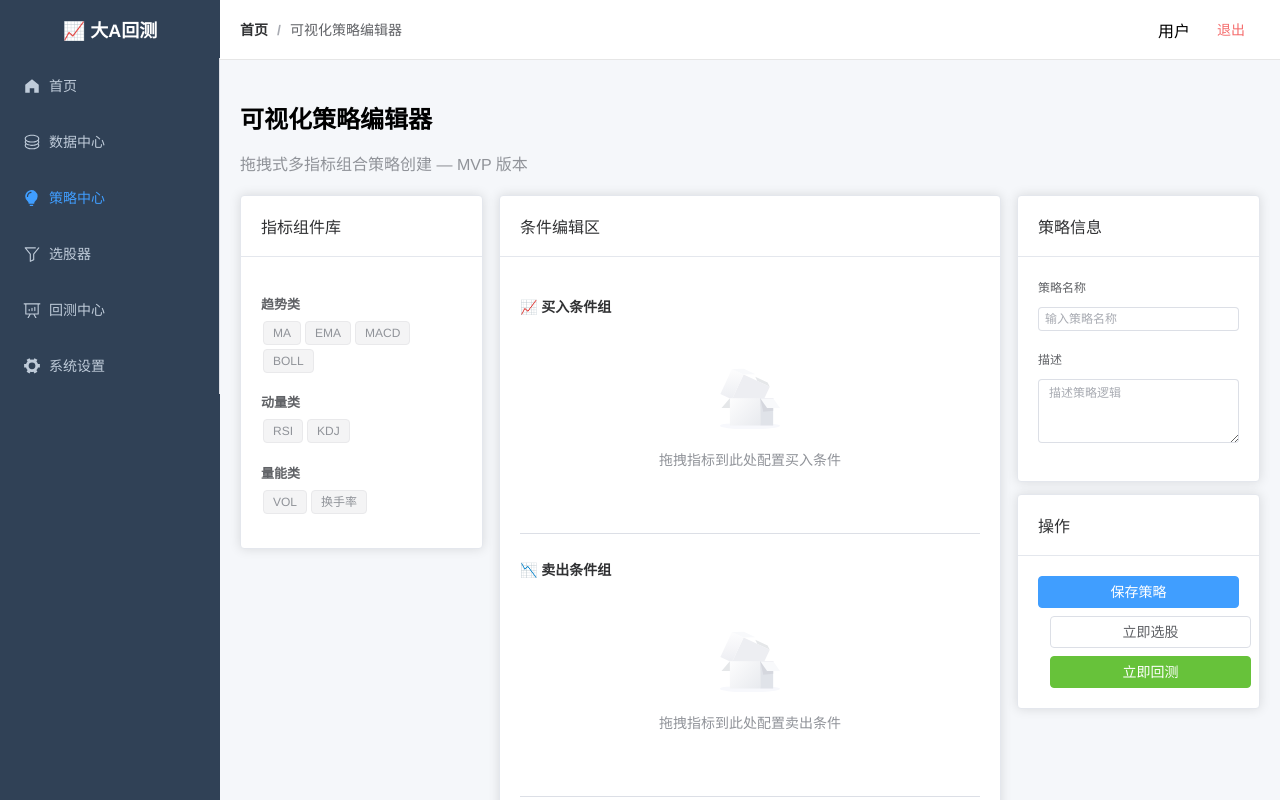
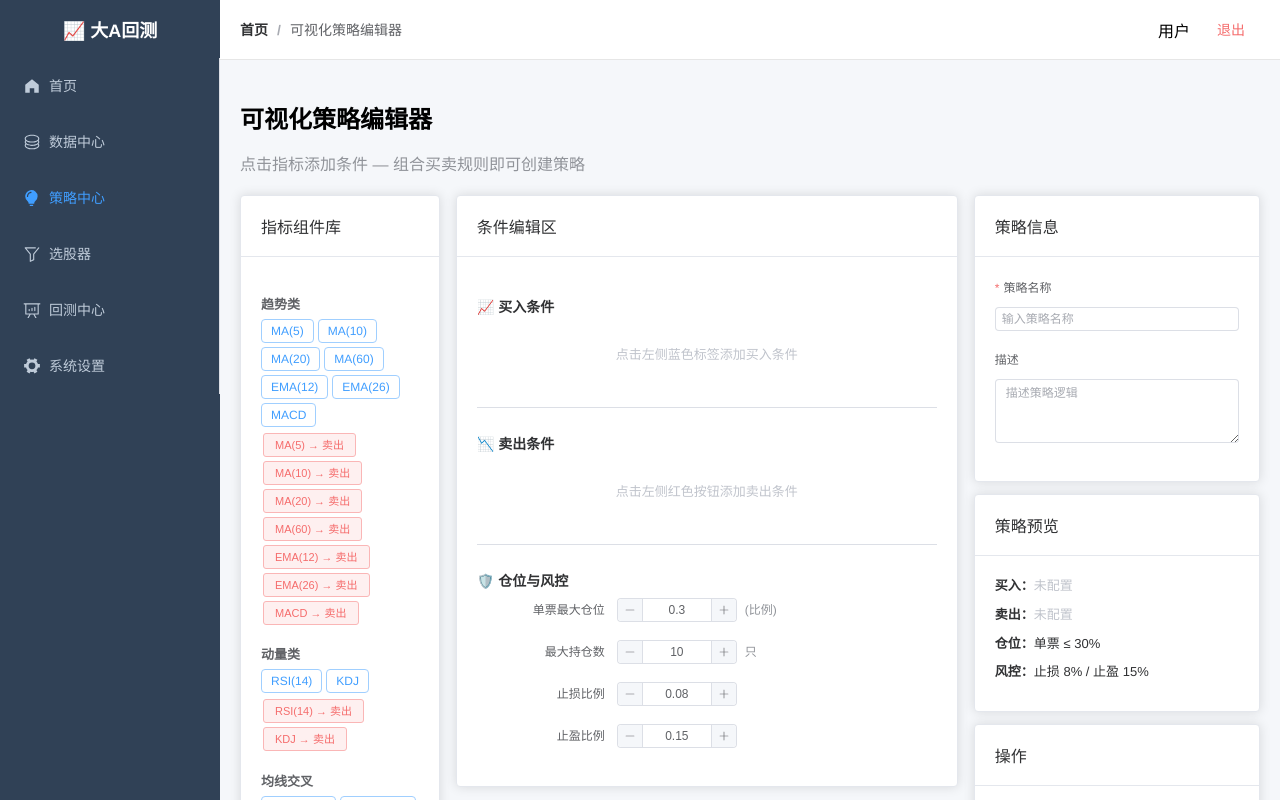
Before and after one commit to 2578D/stock-backtest-system, a Vue app in the folder frontend/: page /stock/strategies/create/visual in a window 1280 px wide. Built offline with nearby package versions, Linux system fonts and the light colour scheme; sample sign-in values are in the browser's storage.

Commit message:
refactor: 可视化策略编辑器 — 拖拽改点击选择

```diff
--- a/frontend/src/views/strategy/VisualStrategyEditor.vue
+++ b/frontend/src/views/strategy/VisualStrategyEditor.vue
@@ -1,56 +1,132 @@
 <script setup lang="ts">
-// Visual strategy editor — core page, P0
 import { ref } from "vue";
+import { useRouter } from "vue-router";
+import { strategyApi } from "@/api";
+import { ElMessage } from "element-plus";
 
+const router = useRouter();
 const strategyName = ref("");
 const strategyDesc = ref("");
+const saving = ref(false);
 
-// Mock indicator library
+// Indicator library
 const indicators = [
   { category: "趋势类", items: [
-    { name: "MA", params: [5, 10, 20, 60, 120, 250] },
-    { name: "EMA", params: [12, 26] },
-    { name: "MACD", params: [12, 26, 9] },
-    { name: "BOLL", params: [20, 2] },
+    { name: "MA(5)", key: "ma5", desc: "5日均线" },
+    { name: "MA(10)", key: "ma10", desc: "10日均线" },
+    { name: "MA(20)", key: "ma20", desc: "20日均线" },
+    { name: "MA(60)", key: "ma60", desc: "60日均线" },
+    { name: "EMA(12)", key: "ema12", desc: "12日指数均线" },
+    { name: "EMA(26)", key: "ema26", desc: "26日指数均线" },
+    { name: "MACD", key: "macd", desc: "MACD指标" },
   ]},
   { category: "动量类", items: [
-    { name: "RSI", params: [6, 14] },
-    { name: "KDJ", params: [9, 3, 3] },
+    { name: "RSI(14)", key: "rsi14", desc: "14日RSI" },
+    { name: "KDJ", key: "kdj", desc: "KDJ随机指标" },
+  ]},
+  { category: "均线交叉", items: [
+    { name: "金叉(5/20)", key: "golden_cross_5_20", desc: "MA5上穿MA20" },
+    { name: "死叉(5/20)", key: "death_cross_5_20", desc: "MA5下穿MA20" },
+    { name: "金叉(10/60)", key: "golden_cross_10_60", desc: "MA10上穿MA60" },
+    { name: "死叉(10/60)", key: "death_cross_10_60", desc: "MA10下穿MA60" },
   ]},
   { category: "量能类", items: [
-    { name: "VOL", params: [] },
-    { name: "换手率", params: [] },
+    { name: "放量突破", key: "vol_break", desc: "成交量突破N日均量" },
+    { name: "缩量回调", key: "vol_shrink", desc: "成交量萎缩至N日均量以下" },
   ]},
 ];
 
-// Risk control config
+// Buy / Sell conditions
+const buyConditions = ref<{ key: string; name: string }[]>([]);
+const sellConditions = ref<{ key: string; name: string }[]>([]);
+
+function addBuy(item: { key: string; name: string }) {
+  if (!buyConditions.value.find(c => c.key === item.key)) {
+    buyConditions.value.push({ key: item.key, name: item.name });
+  }
+}
+function addSell(item: { key: string; name: string }) {
+  if (!sellConditions.value.find(c => c.key === item.key)) {
+    sellConditions.value.push({ key: item.key, name: item.name });
+  }
+}
+function removeBuy(idx: number) {
+  buyConditions.value.splice(idx, 1);
+}
+function removeSell(idx: number) {
+  sellConditions.value.splice(idx, 1);
+}
+
 const riskControl = ref({
   maxPositionRatio: 0.3,
   maxHoldings: 10,
   stopLoss: 0.08,
   takeProfit: 0.15,
 });
+
+async function save() {
+  if (!strategyName.value.trim()) {
+    ElMessage.warning("请输入策略名称");
+    return;
+  }
+  saving.value = true;
+  try {
+    const rules = {
+      buy: buyConditions.value.map(c => c.key),
+      sell: sellConditions.value.map(c => c.key),
+    };
+    await strategyApi.create({
+      name: strategyName.value.trim(),
+      description: strategyDesc.value.trim(),
+      type: "visual",
+      rules_json: rules,
+      risk_control: riskControl.value,
+    });
+    ElMessage.success("策略已保存");
+    router.push("/strategies");
+  } catch (e: any) {
+    ElMessage.error(e?.response?.data?.detail || "保存失败");
+  } finally {
+    saving.value = false;
+  }
+}
 </script>
 
 <template>
   <div class="visual-editor">
     <h2>可视化策略编辑器</h2>
-    <p class="subtitle">拖拽式多指标组合策略创建 — MVP 版本</p>
+    <p class="subtitle">点击指标添加条件 — 组合买卖规则即可创建策略</p>
 
     <el-row :gutter="16">
       <!-- Indicator Library -->
-      <el-col :span="6">
+      <el-col :span="5">
         <el-card header="指标组件库">
           <div v-for="group in indicators" :key="group.category" class="indicator-group">
             <h4>{{ group.category }}</h4>
+            <div class="tag-row">
               <el-tag
                 v-for="item in group.items"
-              :key="item.name"
+                :key="item.key"
                 class="indicator-tag"
-              type="info"
+                effect="plain"
+                @click="addBuy(item)"
               >
                 {{ item.name }}
               </el-tag>
+            </div>
+            <div style="margin-top: 4px">
+              <el-button
+                v-for="item in group.items"
+                :key="'sell-' + item.key"
+                size="small"
+                type="danger"
+                plain
+                style="margin: 2px; font-size: 11px"
+                @click="addSell(item)"
+              >
+                {{ item.name }} → 卖出
+              </el-button>
+            </div>
           </div>
         </el-card>
       </el-col>
@@ -58,16 +134,49 @@ const riskControl = ref({
       <!-- Rule Editor -->
       <el-col :span="12">
         <el-card header="条件编辑区">
+          <!-- Buy -->
           <div class="rule-section">
-            <h4>📈 买入条件组</h4>
-            <el-empty description="拖拽指标到此处配置买入条件" :image-size="60" />
+            <h4>📈 买入条件</h4>
+            <div v-if="buyConditions.length === 0" class="empty-hint">
+              点击左侧蓝色标签添加买入条件
             </div>
+            <el-tag
+              v-for="(c, idx) in buyConditions"
+              :key="c.key"
+              closable
+              type="success"
+              size="large"
+              style="margin: 4px"
+              @close="removeBuy(idx)"
+            >
+              {{ c.name }}
+            </el-tag>
+          </div>
+
           <el-divider />
+
+          <!-- Sell -->
           <div class="rule-section">
-            <h4>📉 卖出条件组</h4>
-            <el-empty description="拖拽指标到此处配置卖出条件" :image-size="60" />
+            <h4>📉 卖出条件</h4>
+            <div v-if="sellConditions.length === 0" class="empty-hint">
+              点击左侧红色按钮添加卖出条件
             </div>
+            <el-tag
+              v-for="(c, idx) in sellConditions"
+              :key="c.key"
+              closable
+              type="danger"
+              size="large"
+              style="margin: 4px"
+              @close="removeSell(idx)"
+            >
+              {{ c.name }}
+            </el-tag>
+          </div>
+
           <el-divider />
+
+          <!-- Risk -->
           <div class="rule-section">
             <h4>🛡️ 仓位与风控</h4>
             <el-form label-width="140px" size="small">
@@ -90,32 +199,41 @@ const riskControl = ref({
         </el-card>
       </el-col>
 
-      <!-- Preview Panel -->
-      <el-col :span="6">
+      <!-- Preview -->
+      <el-col :span="7">
         <el-card header="策略信息">
           <el-form label-position="top" size="small">
-            <el-form-item label="策略名称">
+            <el-form-item label="策略名称" required>
               <el-input v-model="strategyName" placeholder="输入策略名称" />
             </el-form-item>
             <el-form-item label="描述">
-              <el-input
-                v-model="strategyDesc"
-                type="textarea"
-                :rows="3"
-                placeholder="描述策略逻辑"
-              />
+              <el-input v-model="strategyDesc" type="textarea" :rows="3" placeholder="描述策略逻辑" />
             </el-form-item>
           </el-form>
         </el-card>
+
+        <el-card header="策略预览" style="margin-top: 12px">
+          <div class="preview-item">
+            <strong>买入：</strong>
+            <span v-if="buyConditions.length === 0" class="muted">未配置</span>
+            <span v-else>{{ buyConditions.map(c => c.name).join(' + ') }}</span>
+          </div>
+          <div class="preview-item">
+            <strong>卖出：</strong>
+            <span v-if="sellConditions.length === 0" class="muted">未配置</span>
+            <span v-else>{{ sellConditions.map(c => c.name).join(' + ') }}</span>
+          </div>
+          <div class="preview-item">
+            <strong>仓位：</strong>单票 ≤ {{ (riskControl.maxPositionRatio * 100).toFixed(0) }}%
+          </div>
+          <div class="preview-item">
+            <strong>风控：</strong>止损 {{ (riskControl.stopLoss * 100).toFixed(0) }}% / 止盈 {{ (riskControl.takeProfit * 100).toFixed(0) }}%
+          </div>
+        </el-card>
+
         <el-card header="操作" style="margin-top: 12px">
-          <el-button type="primary" style="width: 100%; margin-bottom: 8px">
+          <el-button type="primary" style="width: 100%; margin-bottom: 8px" @click="save" :loading="saving">
             保存策略
-          </el-button>
-          <el-button style="width: 100%; margin-bottom: 8px">
-            立即选股
-          </el-button>
-          <el-button type="success" style="width: 100%">
-            立即回测
           </el-button>
         </el-card>
       </el-col>
@@ -124,32 +242,17 @@ const riskControl = ref({
 </template>
 
 <style scoped>
-.visual-editor h2 {
-  margin-bottom: 4px;
-}
-.subtitle {
-  color: #909399;
-  margin-bottom: 20px;
-}
-.indicator-group {
-  margin-bottom: 12px;
-}
-.indicator-group h4 {
-  font-size: 13px;
-  color: #606266;
-  margin-bottom: 6px;
-}
-.indicator-tag {
-  margin: 2px;
-  cursor: grab;
-}
-.rule-section h4 {
-  font-size: 14px;
-  margin-bottom: 8px;
-}
-.unit {
-  margin-left: 8px;
-  font-size: 12px;
-  color: #909399;
-}
+.visual-editor h2 { margin-bottom: 4px; }
+.subtitle { color: #909399; margin-bottom: 20px; }
+.indicator-group { margin-bottom: 14px; }
+.indicator-group h4 { font-size: 13px; color: #606266; margin-bottom: 6px; }
+.tag-row { display: flex; flex-wrap: wrap; gap: 4px; }
+.indicator-tag { cursor: pointer; user-select: none; }
+.indicator-tag:hover { opacity: 0.8; }
+.rule-section { min-height: 60px; }
+.rule-section h4 { font-size: 14px; margin-bottom: 8px; }
+.empty-hint { color: #c0c4cc; font-size: 13px; text-align: center; padding: 20px; }
+.unit { margin-left: 8px; font-size: 12px; color: #909399; }
+.preview-item { margin-bottom: 8px; font-size: 13px; line-height: 1.6; }
+.muted { color: #c0c4cc; }
 </style>
```
Lines whose indentation alone changed are shown as unchanged.
